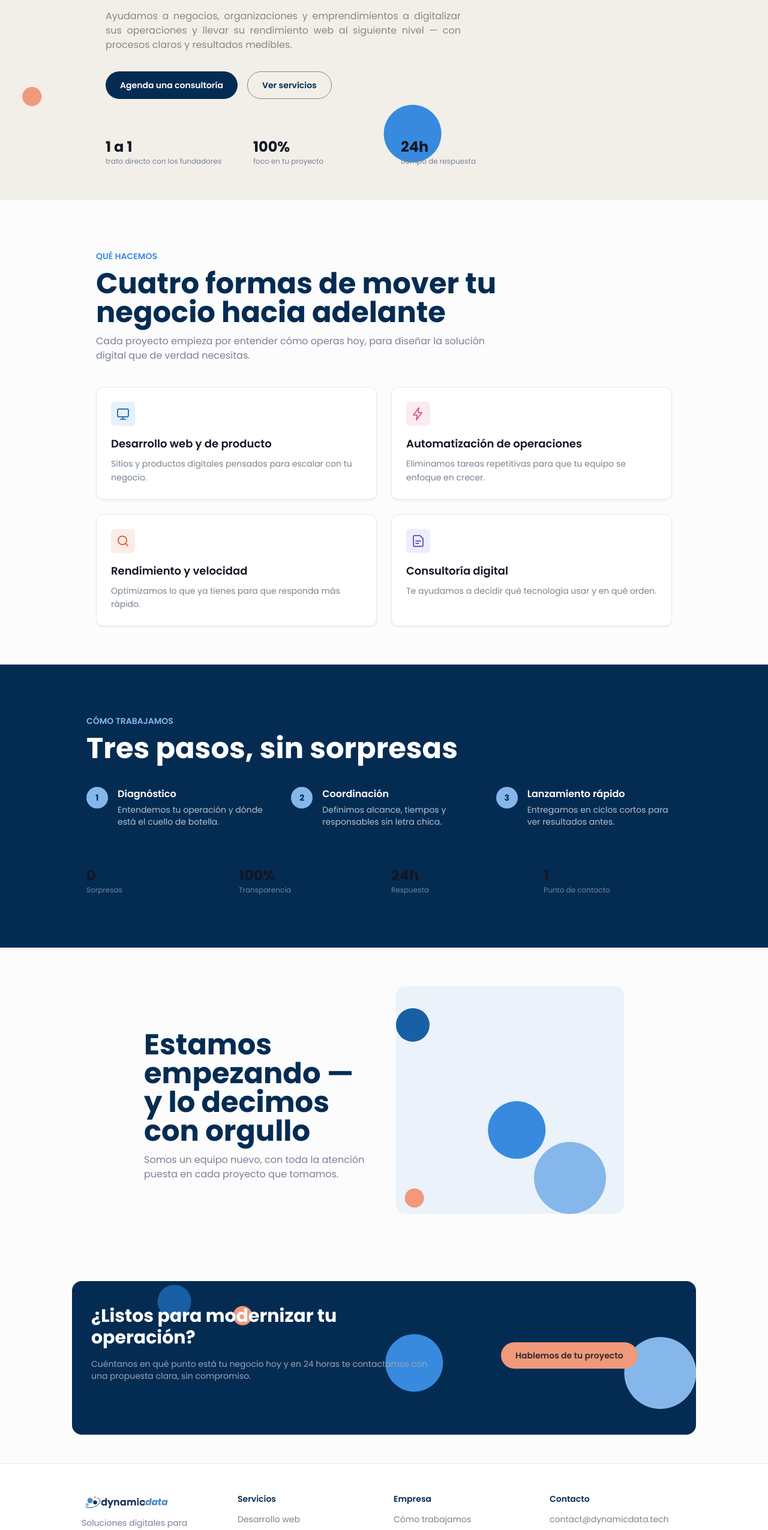
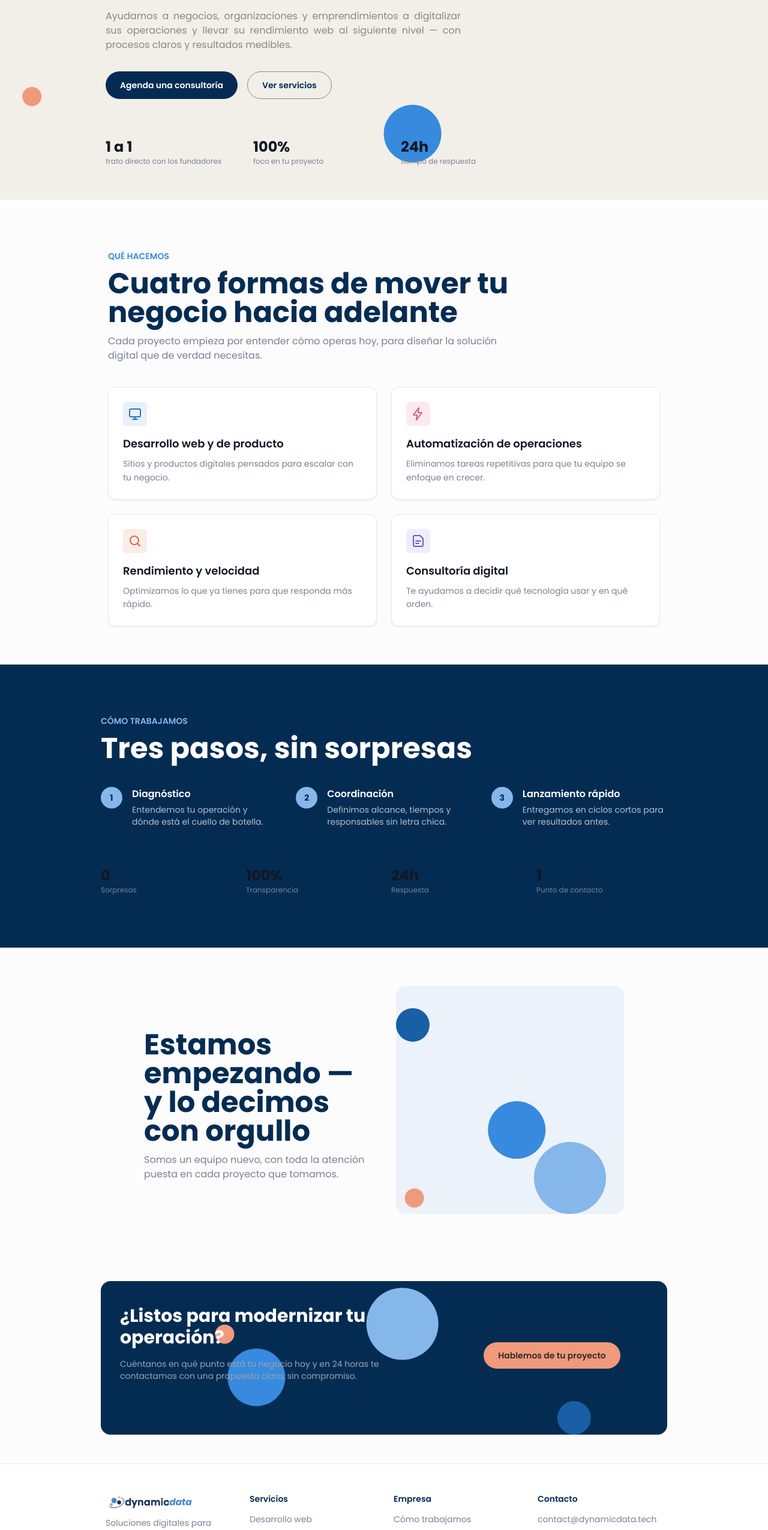
Before and after one commit to nolanpc/dynamic-data-web, a Next.js app: page / in a window 1280 px wide. Shown: the part 234-2785 px from the top of the page at 60% size. Built offline with nearby package versions, Linux system fonts and the light colour scheme.

Commit message:
fix: paddings to dynamiclogo

```diff
--- a/src/components/layout/Footer.tsx
+++ b/src/components/layout/Footer.tsx
@@ -30,7 +30,7 @@ const columns = [
 
 export default function Footer() {
   return (
-    <footer className="border-t border-stroke-stroke bg-white dark:border-stroke-dark dark:bg-black lg:px-30">
+    <footer className="border-t border-stroke-stroke bg-white dark:border-stroke-dark dark:bg-black lg:px-40">
       <div className="container grid grid-cols-2 gap-8 py-12 md:grid-cols-4">
         <div>
           <Image
--- a/src/components/sections/home/ServicesPreviewSection.tsx
+++ b/src/components/sections/home/ServicesPreviewSection.tsx
@@ -30,7 +30,7 @@ const services = [
 
 export default function ServicesPreviewSection() {
   return (
-    <section className="container py-16 px-30">
+    <section className="container py-16 px-35">
       <SectionHeading
         eyebrow={undefined}
         subheading="QUÉ HACEMOS"
--- a/src/components/sections/home/WorkflowPreviewSection.tsx
+++ b/src/components/sections/home/WorkflowPreviewSection.tsx
@@ -17,7 +17,7 @@ const stats = [
 
 export default function WorkflowPreviewSection() {
   return (
-    <section className="bg-navy py-16 px-32">
+    <section className="bg-navy py-16 px-38">
       <div className="container">
         <SectionHeading
           eyebrow={undefined}
--- a/src/components/shared/CtaBanner.tsx
+++ b/src/components/shared/CtaBanner.tsx
@@ -21,7 +21,7 @@ export default function CtaBanner({
   buttonTextColor = "!text-brand-dark",
 }: CtaBannerProps) {
   return (
-    <section className="w-full px-6 sm:px-12 lg:px-30 md:py-12 lg:py-12">
+    <section className="w-full px-6 sm:px-12 lg:px-42 md:py-12 lg:py-12">
       <div className="relative overflow-hidden rounded-2xl bg-navy px-8 py-12 md:py-12">
         <DecorativeShapes />
         <div className="grid grid-rows-[70%_1fr] md:grid-cols-[60%_1fr] md:flex-row items-center justify-between gap-4 md:gap-8">
```
